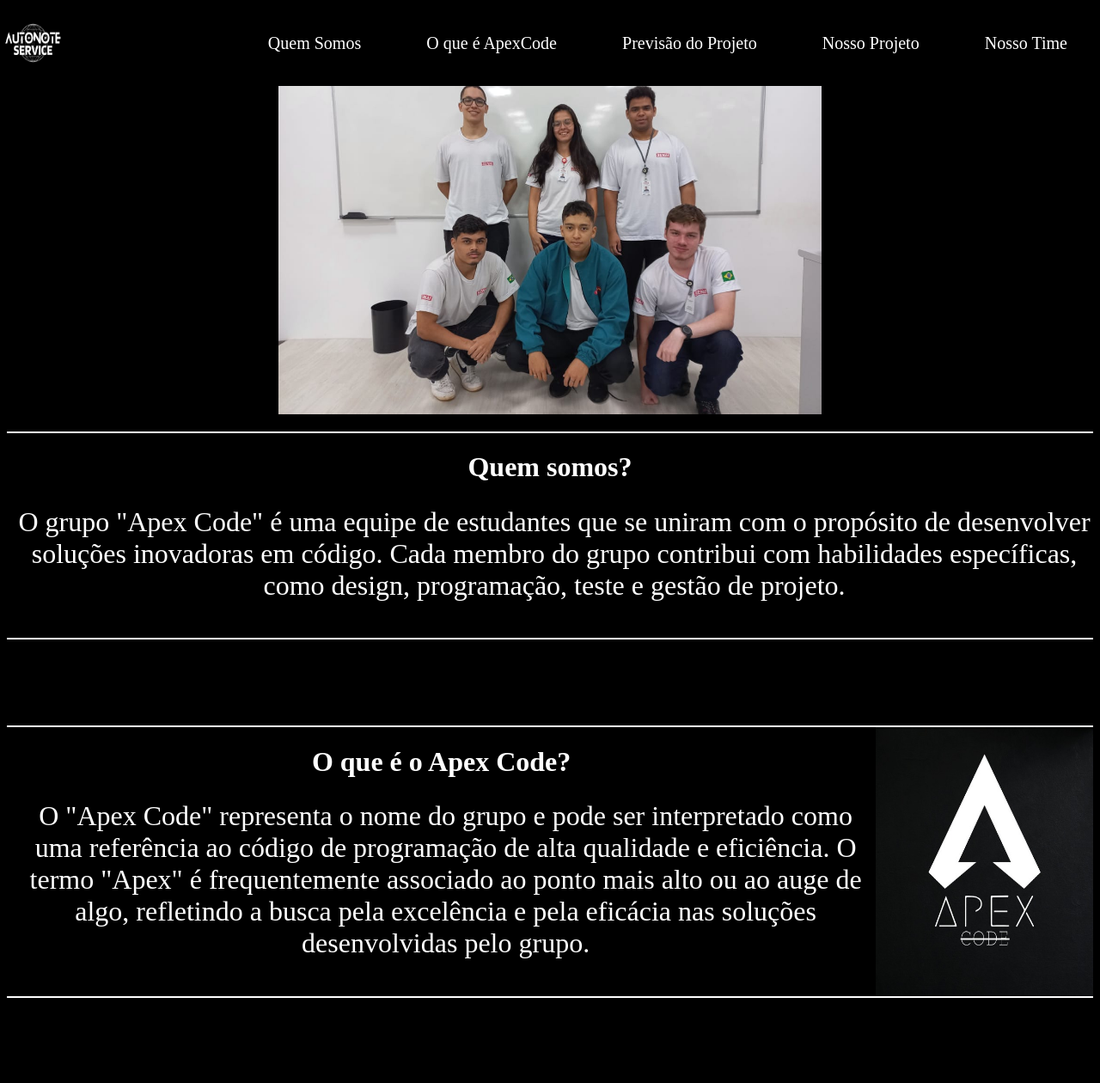
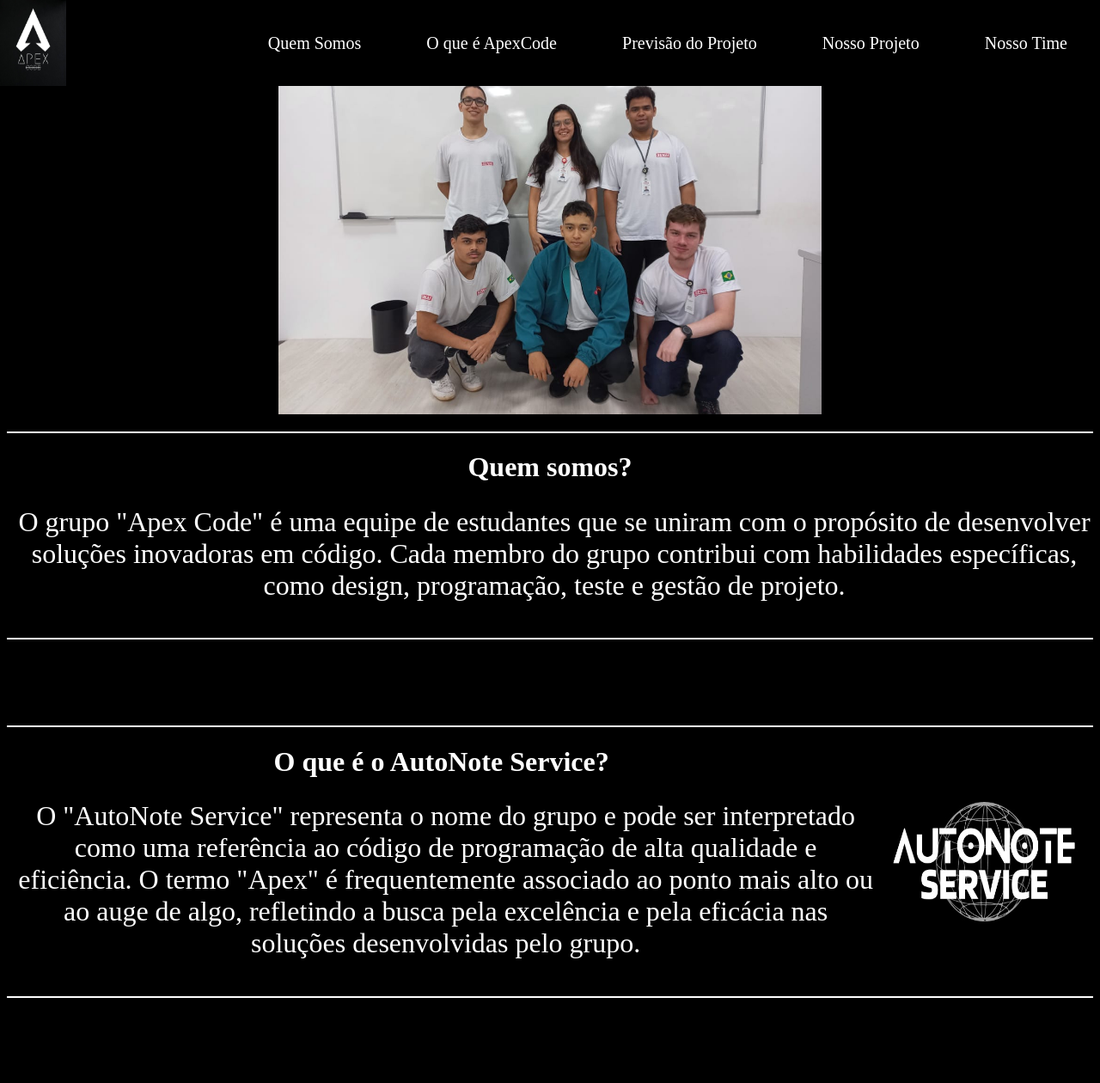
Before and after one commit to Kayke-Rodrigues/AutoNote-Services, a plain HTML site: page index.html in a window 1280 px wide. Shown: the top 1260 px of the page at 86% size. Drawn offline with Linux system fonts and the light colour scheme.

Commit message:
Update index.html

```diff
--- a/index.html
+++ b/index.html
@@ -12,7 +12,7 @@
 
 <body>
     <header id="cabecalhoLogo">
-        <img id="logo" src="img/logo_AutoNote.jpeg" alt="logo do AutoNote" width="6%" height="100%">
+        <img id="logo" src="img/logoApex.png" alt="logo do AutoNote" width="6%" height="100%">
 
         <nav class="menu">
             <div class="navbar">
@@ -44,15 +44,15 @@
     <div id="Oque">
 
         <div class="texto">
-            <h1>O que é o Apex Code?</h1>
-            <h4>O "Apex Code" representa o nome do grupo e pode ser interpretado como uma referência ao código de
+            <h1>O que é o AutoNote Service?</h1>
+            <h4>O "AutoNote Service" representa o nome do grupo e pode ser interpretado como uma referência ao código de
                 programação de alta qualidade e eficiência. O termo "Apex" é frequentemente associado ao ponto mais
                 alto
                 ou ao auge de algo, refletindo a busca pela excelência e pela eficácia nas soluções desenvolvidas
                 pelo
                 grupo.</h4>
         </div>
-        <img src="img/logoApex.png" alt="" width="20%">
+        <img src="img/logo_AutoNote.jpeg " alt="" width="20%">
 
     </div>
 
```
